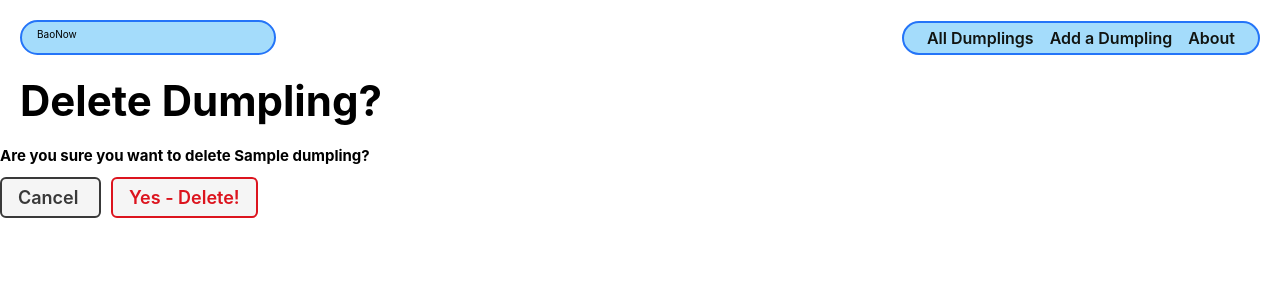
After one commit to mbedard0/bao-now, a Django app: page /dumplings/1/delete/ in a window 1280 px wide. The commit adds this page. Shown: the top 300 px of the page. Run offline with Django 4.2, Linux system fonts and the light colour scheme; tables that the repository leaves empty hold one stand-in row (values such as "Sample post").

Commit message:
add update and delete functions

```diff
--- a/main_app/templates/dumplings/detail.html
+++ b/main_app/templates/dumplings/detail.html
@@ -22,7 +22,11 @@
     <h1>{{ dumpling.name }}</h1>
       <h2>A {{ dumpling.cook_type }} dumpling filled with {{ dumpling.filling }}.</h2>
     {% comment %} {% endif %} {% endcomment %}
-    <p>Origin: {{ dumpling.country }}</p>
+    <p>Origin country: {{ dumpling.country }}</p>
+    <div class="dumpling-actions">
+      <a href="{% url 'dumplings_update' dumpling.id %}" class="btn warn">Edit</a>
+      <a href="{% url 'dumplings_delete' dumpling.id %}" class="btn danger">Delete</a>
+    </div>
   </div>
 </section>
 
--- /dev/null
+++ b/main_app/templates/main_app/dumpling_confirm_delete.html
@@ -0,0 +1,23 @@
+{% extends 'base.html' %}
+{% load static %}
+
+{% block content %}
+
+<div class="page-header">
+  <h1>Delete Dumpling?</h1>
+  {% comment %} <img src="{% static 'images/nerd-cat.svg' %}" alt="A cat using a computer"/> {% endcomment %}
+</div>
+<h2>Are you sure you want to delete {{ object.name }}?</h2>
+
+<form action="" method="POST" class="form">
+  {% csrf_token %}
+  <a
+    href="{% url 'dumplings_detail' dumpling.id %}"
+    class="btn secondary"
+  >
+    Cancel
+  </a>
+  <button type="submit" class="btn danger">Yes - Delete!</button>
+</form>
+
+{% endblock %}
--- a/main_app/templates/main_app/dumpling_form.html
+++ b/main_app/templates/main_app/dumpling_form.html
@@ -6,9 +6,12 @@
 {% endblock %}
 
 {% block content %}
-
 <div class="page-header">
+{% if object %}
+  <h1>Edit {{object.name}}</h1>
+{% else %}
   <h1>Add a Dumpling</h1>
+{% endif %}
   {% comment %} <img src="{% static 'images/nerd-cat.svg' %}" alt="A cat using a computer"/> {% endcomment %}
 </div>
 <form action="" method="post" class="form-container">
--- a/main_app/urls.py
+++ b/main_app/urls.py
@@ -7,4 +7,6 @@ urlpatterns = [
   path('dumplings/', views.index, name='dumplings_index'),
   path('dumplings/<int:dumpling_id>/', views.detail, name='dumplings_detail'),
   path('dumplings/create/', views.DumplingCreate.as_view(), name='dumplings_create'),
+  path('dumplings/<int:pk>/update/', views.DumplingUpdate.as_view(), name='dumplings_update'),
+  path('dumplings/<int:pk>/delete/', views.DumplingDelete.as_view(), name='dumplings_delete'),
 ]
--- a/main_app/views.py
+++ b/main_app/views.py
@@ -1,6 +1,6 @@
 from django.shortcuts import render
 from .models import Dumpling
-from django.views.generic.edit import CreateView
+from django.views.generic.edit import CreateView, UpdateView, DeleteView
 # Create your views here.
 
 def home(request):
@@ -21,3 +21,11 @@ class DumplingCreate(CreateView):
   model = Dumpling
   fields = '__all__'
   success_url = '/dumplings/'
+
+class DumplingUpdate(UpdateView):
+  model = Dumpling
+  fields = ['filling', 'cook_type', 'country']
+
+class DumplingDelete(DeleteView):
+  model = Dumpling
+  success_url = '/dumplings/'
```
